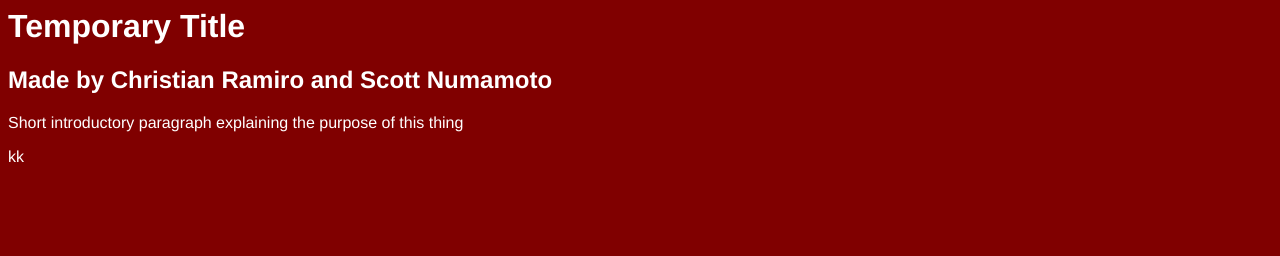
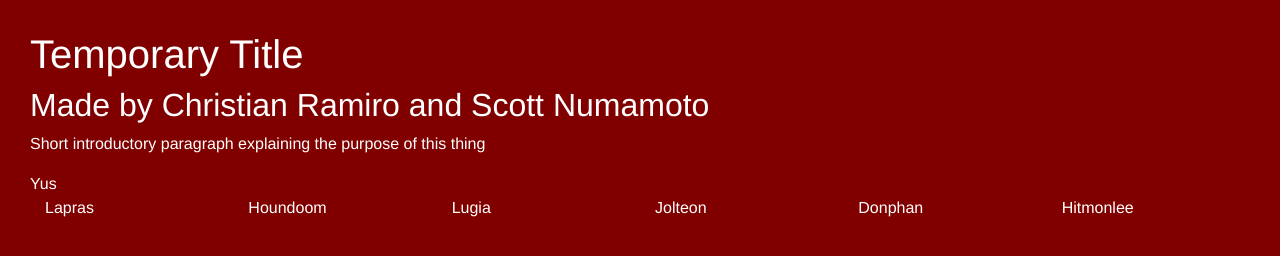
Before and after one commit to OvisCanadensis/PokeTeam, a plain HTML site: page index.html in a window 1280 px wide. Drawn offline with nearby package versions, Linux system fonts and the light colour scheme; no server answers.

Commit message:
Implement bootstrap

```diff
--- a/index.html
+++ b/index.html
@@ -1,15 +1,31 @@
 <html>
 	<head>
-		<link rel="stylesheet" type="text/css" href="style.css">
+		<meta charset="utf-8">
+		<meta http-equiv="X-UA-Compatible" content="IE=edge">
+		<meta name="viewport" content="width=device-width, initial-scale=1">
+		<link href="bootstrap/css/bootstrap.min.css" rel="stylesheet">
+		<link href="bootstrap/css/bootstrap-theme.min.css" rel="stylesheet">
+		<link href="style.css" rel="stylesheet">
 
 		<script src="https://ajax.googleapis.com/ajax/libs/jquery/2.1.4/jquery.min.js"></script>
+		<script src="bootstrap/js/bootstrap.min.js"></script>
 		<script src="papaparse.js" type="text/javascript"></script>
 		<script src="mechanics.js" type="text/javascript"></script>
-		</head>
+	</head>
 	<body>
 		<h1>Temporary Title</h1>
 		<h2>Made by Christian Ramiro and Scott Numamoto</h2>
 		<p>Short introductory paragraph explaining the purpose of this thing</p>
-		<div id="change">kk</div>
+		<div id="change">Yus</div>
+		<div class="container-fluid">
+			<div class="row">
+				<div class="col-md-2 pkmn">Lapras</div>
+				<div class="col-md-2 pkmn">Houndoom</div>
+				<div class="col-md-2 pkmn">Lugia</div>
+				<div class="col-md-2 pkmn">Jolteon</div>
+				<div class="col-md-2 pkmn">Donphan</div>
+				<div class="col-md-2 pkmn">Hitmonlee</div>
+			</div>
+		</div>
 	</body>
 </html>
--- a/mechanics.js
+++ b/mechanics.js
@@ -1,4 +1,3 @@
-
 // ------------------------
 // Setting up the variables
 // ------------------------
@@ -22,7 +21,7 @@ const NUMBER_OF_FILES_TO_LOAD = 3;
 
 $(document).ready(function(){
 	var pkmn = new Pokemon(621);
-	console.log( pkmn );
+	console.log( pkmn.getName() );
 });
 
 // Don't launch .ready function until directed
@@ -99,7 +98,6 @@ function Pokemon(number){
 				return pokeTypes[i][POKEMON_TYPE];
 			}
 		}
-
 		throw "No primary type for pokemon #" + number;
 	}
 
@@ -108,6 +106,7 @@ function Pokemon(number){
 	function findType2( number ) {
 		for (i = 1; i < pokeTypes.length; i++) {
 			if ( pokeTypes[i][POKEMON_ID] == number) {
+				//If not the last one, check if the next row has the same pokemon
 				if ( i != pokeTypes.length - 1 && pokeTypes[i+1][POKEMON_ID] == number)
 					return pokeTypes[i+1][POKEMON_TYPE];
 				else
--- a/style.css
+++ b/style.css
@@ -1,5 +1,10 @@
-html{
+body{
 	color: white;
 	background-color: maroon;
 	font-family: 'Helvetica Neue', 'Helvetica', 'Arial', Sans-Serif ;
+	margin: 30px;
 }
+
+.pkmn{
+	//To be filled
+}
```
